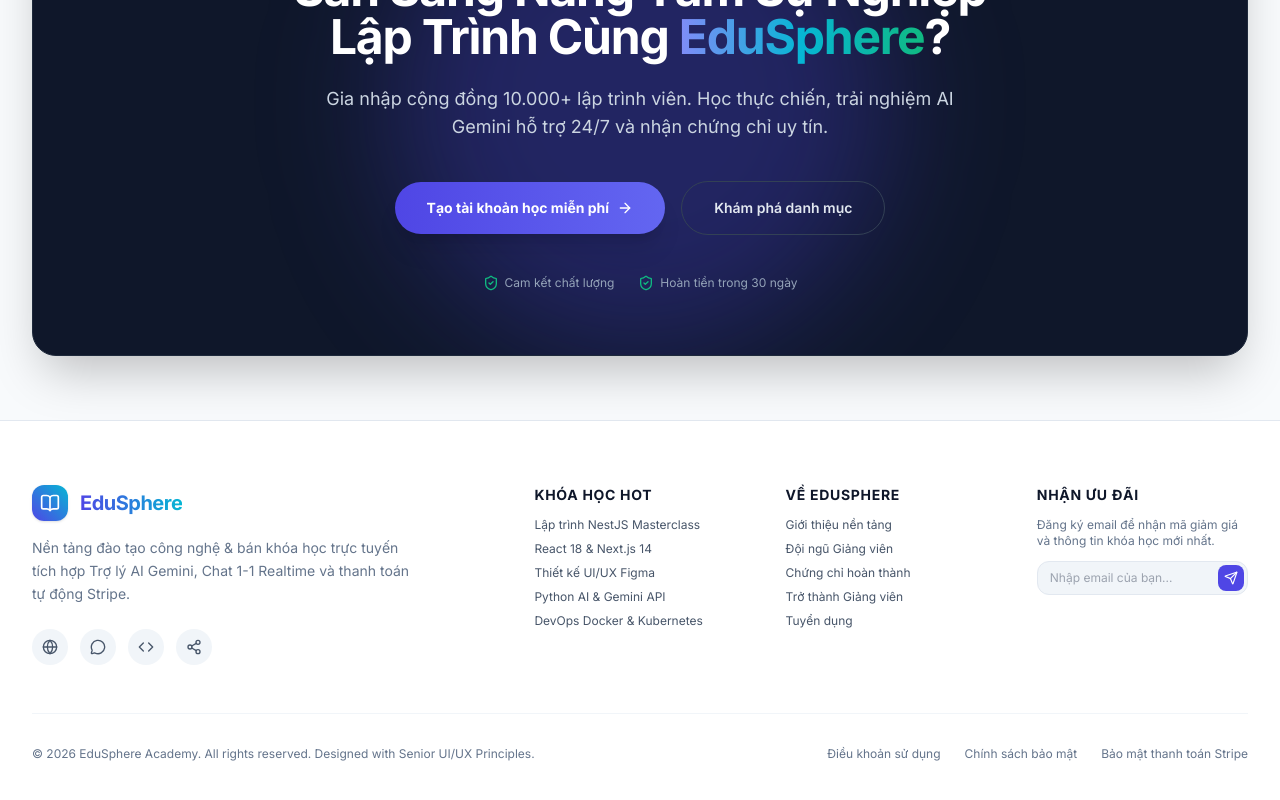
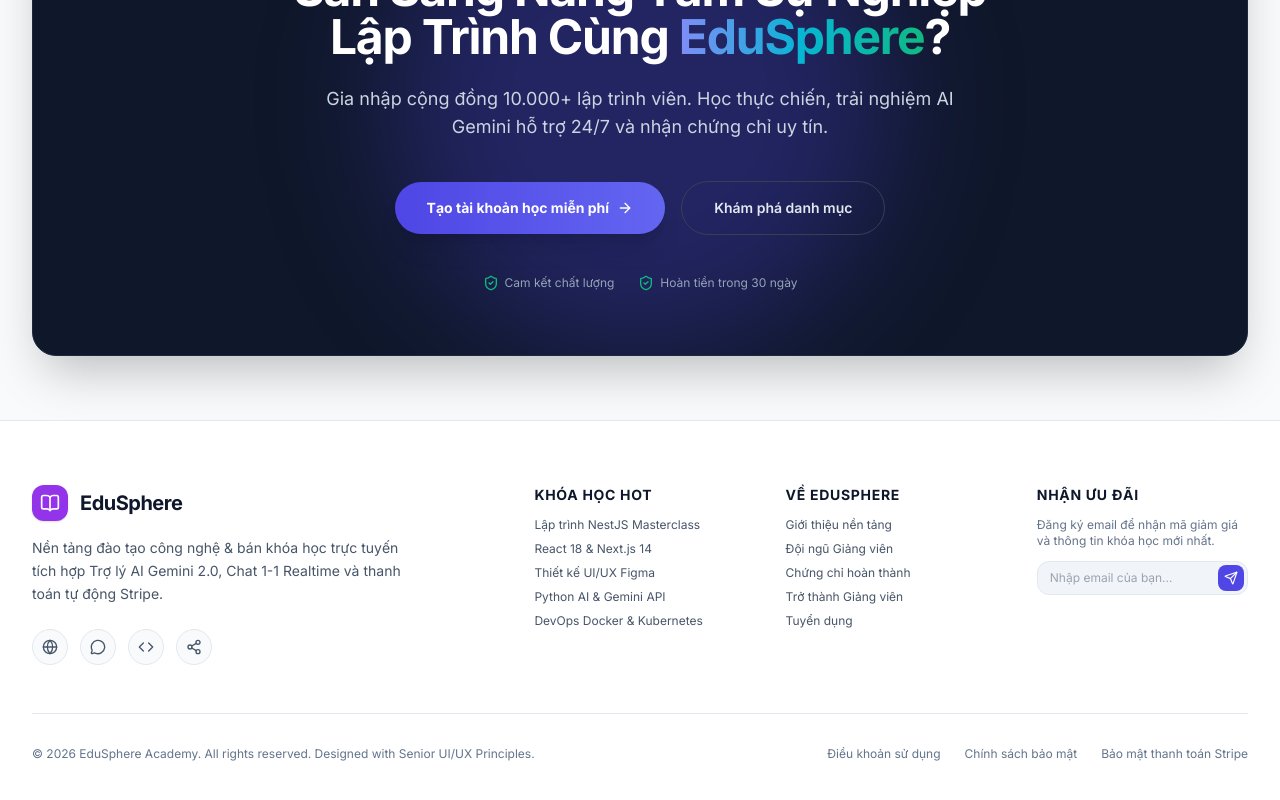
Before and after one commit to phangiadat/edusphere-frontend, a React (Vite) app: page / in a window 1280 px wide. Shown: the part 5561-6361 px from the top of the page. Built offline with nearby package versions, Linux system fonts and the light colour scheme; no server answers.

Commit message:
style(ui): tinh chinh dong bo footer voi design system UI/UX Pro Max

```diff
--- a/src/components/layout/Footer.tsx
+++ b/src/components/layout/Footer.tsx
@@ -3,39 +3,39 @@ import { BookOpen, Send, Globe, Share2, MessageCircle, Code } from 'lucide-react
 
 export const Footer: React.FC = () => {
   return (
-    <footer className="bg-white dark:bg-dark-surface border-t border-slate-200 dark:border-dark-border pt-16 pb-12">
+    <footer className="bg-[var(--neutral-surface)] border-t border-[var(--border-color)] pt-16 pb-12">
       <div className="max-w-7xl mx-auto px-4 sm:px-6 lg:px-8">
 
         {/* Main Footer Grid */}
-        <div className="grid grid-cols-1 md:grid-cols-2 lg:grid-cols-5 gap-10 pb-12 border-b border-slate-100 dark:border-dark-border">
+        <div className="grid grid-cols-1 md:grid-cols-2 lg:grid-cols-5 gap-10 pb-12 border-b border-[var(--border-color)]">
 
           {/* Column 1: Brand & Bio */}
           <div className="lg:col-span-2 space-y-4">
             <div className="flex items-center gap-3">
-              <div className="w-9 h-9 rounded-xl bg-gradient-to-tr from-brand-600 to-accent-cyan flex items-center justify-center text-white shadow">
+              <div className="w-9 h-9 rounded-xl bg-purple-600 flex items-center justify-center text-white shadow">
                 <BookOpen className="w-5 h-5" />
               </div>
-              <span className="font-extrabold text-xl tracking-tight bg-gradient-to-r from-brand-600 to-accent-cyan bg-clip-text text-transparent">
+              <span className="font-extrabold text-xl tracking-tight text-[var(--text-primary)]">
                 EduSphere
               </span>
             </div>
 
-            <p className="text-sm text-slate-500 dark:text-slate-400 max-w-sm leading-relaxed">
-              Nền tảng đào tạo công nghệ & bán khóa học trực tuyến tích hợp Trợ lý AI Gemini, Chat 1-1 Realtime và thanh toán tự động Stripe.
+            <p className="text-sm text-[var(--text-secondary)] max-w-sm leading-relaxed">
+              Nền tảng đào tạo công nghệ & bán khóa học trực tuyến tích hợp Trợ lý AI Gemini 2.0, Chat 1-1 Realtime và thanh toán tự động Stripe.
             </p>
 
             {/* Social Icons */}
             <div className="flex items-center gap-3 pt-2">
-              <a href="#" className="w-9 h-9 rounded-full bg-slate-100 dark:bg-dark-card flex items-center justify-center text-slate-600 dark:text-slate-400 hover:bg-brand-600 hover:text-white transition" title="Website">
+              <a href="#" className="w-9 h-9 rounded-full bg-[var(--neutral-bg)] border border-[var(--border-color)] flex items-center justify-center text-[var(--text-secondary)] hover:bg-purple-600 hover:text-white transition" title="Website">
                 <Globe className="w-4 h-4" />
               </a>
-              <a href="#" className="w-9 h-9 rounded-full bg-slate-100 dark:bg-dark-card flex items-center justify-center text-slate-600 dark:text-slate-400 hover:bg-brand-600 hover:text-white transition" title="Cộng đồng">
+              <a href="#" className="w-9 h-9 rounded-full bg-[var(--neutral-bg)] border border-[var(--border-color)] flex items-center justify-center text-[var(--text-secondary)] hover:bg-purple-600 hover:text-white transition" title="Cộng đồng">
                 <MessageCircle className="w-4 h-4" />
               </a>
-              <a href="#" className="w-9 h-9 rounded-full bg-slate-100 dark:bg-dark-card flex items-center justify-center text-slate-600 dark:text-slate-400 hover:bg-brand-600 hover:text-white transition" title="Mã nguồn">
+              <a href="#" className="w-9 h-9 rounded-full bg-[var(--neutral-bg)] border border-[var(--border-color)] flex items-center justify-center text-[var(--text-secondary)] hover:bg-purple-600 hover:text-white transition" title="Mã nguồn">
                 <Code className="w-4 h-4" />
               </a>
-              <a href="#" className="w-9 h-9 rounded-full bg-slate-100 dark:bg-dark-card flex items-center justify-center text-slate-600 dark:text-slate-400 hover:bg-brand-600 hover:text-white transition" title="Chia sẻ">
+              <a href="#" className="w-9 h-9 rounded-full bg-[var(--neutral-bg)] border border-[var(--border-color)] flex items-center justify-center text-[var(--text-secondary)] hover:bg-purple-600 hover:text-white transition" title="Chia sẻ">
                 <Share2 className="w-4 h-4" />
               </a>
             </div>
```
